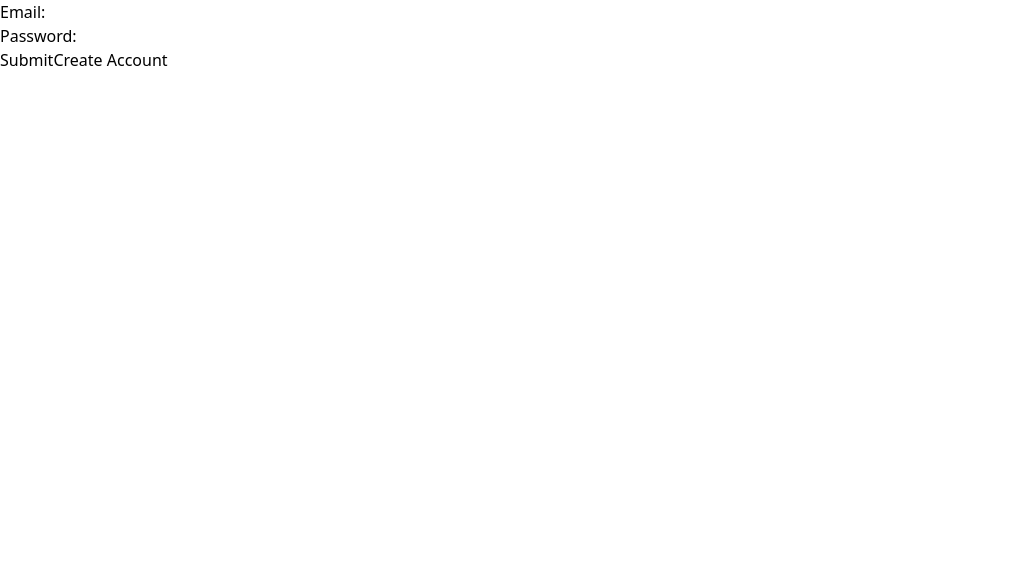
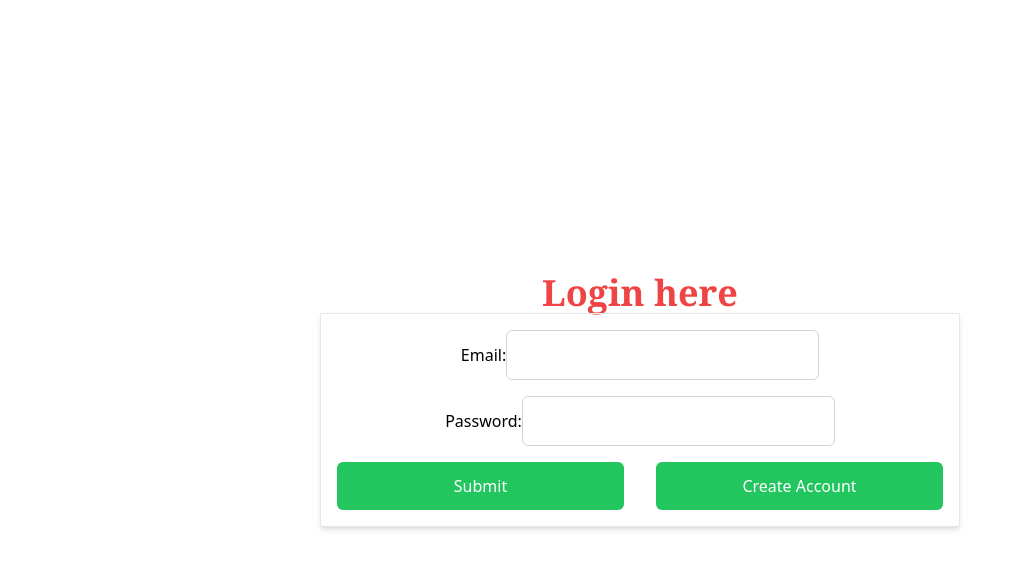
Before and after one commit to aniket2727/Blog-Application-IT-sector-Type-script-MERN, a React (Create React App) app in the folder client/: page /login in a window 1280 px wide. Shown: the top 568 px of the page, without its empty margins (0-1022 px from the left). Built offline with nearby package versions, Linux system fonts and the light colour scheme.

Commit message:
added telwind css

```diff
--- a/client/src/componets/authentications/LoginComonets.tsx
+++ b/client/src/componets/authentications/LoginComonets.tsx
@@ -8,6 +8,8 @@ import React, { useState } from 'react';
 interface LoginComponentsProps {
   // You can define props here if needed
 }
+
+// ... (imports and interface remain unchanged)
 
 const LoginComponents: React.FC<LoginComponentsProps> = () => {
   const [email, setEmail] = useState<string>('');
@@ -33,24 +35,37 @@ const LoginComponents: React.FC<LoginComponentsProps> = () => {
   };
 
   return (
-    <div>
-      <label>
+    <>
+
+      <div className='flex flex-col items-center justify-center h-screen'>
+        <div className='text center text-red-500 font-bold font-serif text-10vw '>
+            <h1 className='text-4xl'>Login here </h1>
+        </div>
+        <div className='text-center mx-auto items-center justify-center w-1/2 h-700 border  p-4 shadow-md'>
+          <div className='mb-4'>
+            <label className='inline-block text-left'>
               Email:
-        <input type="text" value={email} onChange={handleEmailChange} />
+              <input type="text" value={email} onChange={handleEmailChange} className="px-10 rounded-md border border-gray-300 p-3" />
             </label>
-      <br />
-      <label>
+          </div>
+          <div className='mb-4'>
+            <label className='inline-block text-left'>
               Password:
-        <input type="password" value={password} onChange={handlePasswordChange} />
+              <input type="password" value={password} onChange={handlePasswordChange} className="px-10 rounded-md border border-gray-300 p-3" />
             </label>
-      <br />
-      <button type="button" onClick={handleSubmit}>
+          </div>
+          <div className='flex'>
+            <button className='inline-block text-center mr-4 bg-green-500 text-white p-3 rounded-md cursor-pointer w-1/2' type="button" onClick={handleSubmit}>
               Submit
             </button>
-      <button type="button" onClick={handleCreateAccount}>
+            <button className='inline-block text-center ml-4 bg-green-500 text-white p-3 rounded-md cursor-pointer w-1/2' type="button" onClick={handleCreateAccount}>
               Create Account
             </button>
           </div>
+        </div>
+      </div>
+    </>
+
   );
 };
 
```
Lines whose indentation alone changed are shown as unchanged.
